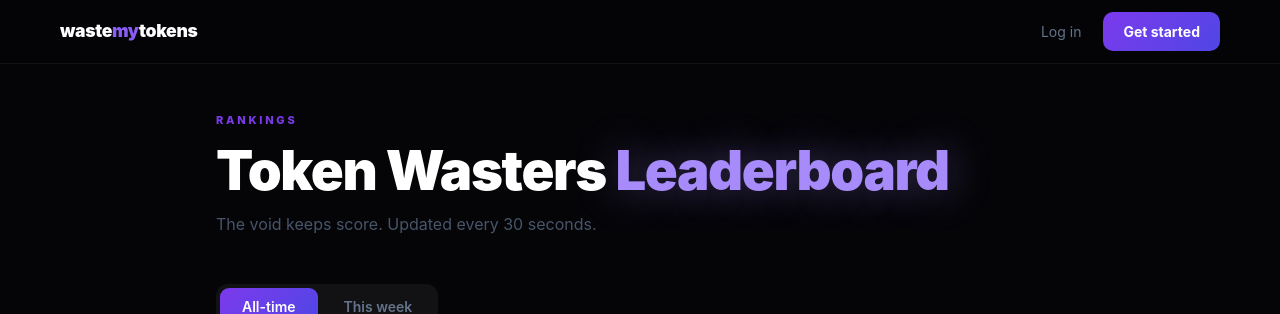
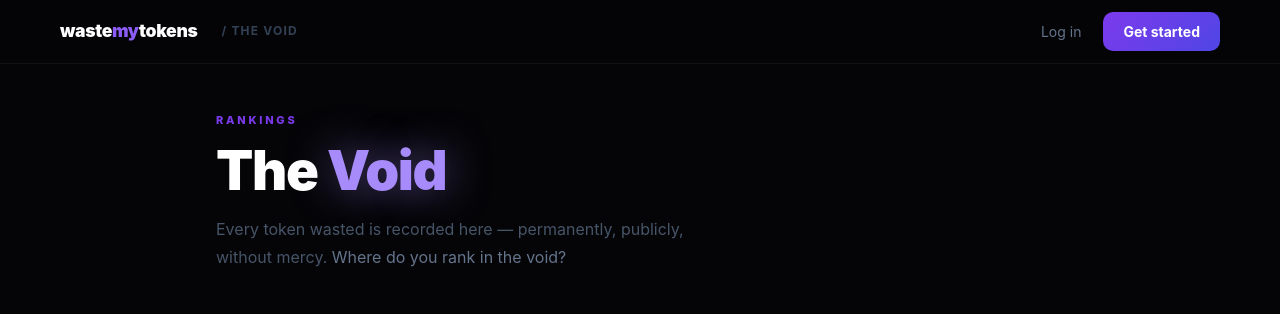
Before and after one commit to Cos2ubh/waste-my-token, a React (Vite) app in the folder web/: page /leaderboard in a window 1280 px wide. Shown: the top 314 px of the page. Built offline with nearby package versions, Linux system fonts and the light colour scheme; no server answers; the database is empty.

Commit message:
rename leaderboard to The Void — copy and nav updated

```diff
--- a/web/src/pages/Landing.jsx
+++ b/web/src/pages/Landing.jsx
@@ -232,9 +232,9 @@ export default function Landing({ onAuthClick }) {
           waste<span style={{ color: '#8b5cf6' }}>my</span>tokens
         </span>
         <div style={{ display: 'flex', alignItems: 'center', gap: 4 }}>
-          <a href="/leaderboard" style={{ fontSize: '0.875rem', color: '#64748b', textDecoration: 'none', padding: '6px 14px', borderRadius: 8 }}
+          <a href="/leaderboard" style={{ fontSize: '0.875rem', color: '#64748b', textDecoration: 'none', padding: '6px 14px', borderRadius: 8, letterSpacing: '0.01em' }}
             onMouseEnter={e => e.target.style.color = '#fff'} onMouseLeave={e => e.target.style.color = '#64748b'}>
-            Leaderboard
+            The Void
           </a>
           <button onClick={() => onAuthClick('login')} style={{ fontSize: '0.875rem', color: '#64748b', background: 'none', border: 'none', cursor: 'pointer', padding: '6px 14px', borderRadius: 8 }}
             onMouseEnter={e => e.target.style.color = '#fff'} onMouseLeave={e => e.target.style.color = '#64748b'}>
@@ -416,7 +416,7 @@ export default function Landing({ onAuthClick }) {
 
           <Reveal from={{ opacity: 0 }} delay={0.25} style={{ textAlign: 'center', marginTop: 20 }}>
             <a href="/leaderboard" style={{ color: '#7c3aed', fontSize: '0.875rem', fontWeight: 700, textDecoration: 'none' }}>
-              View full leaderboard →
+              Enter the void →
             </a>
           </Reveal>
         </div>
--- a/web/src/pages/LeaderboardPage.jsx
+++ b/web/src/pages/LeaderboardPage.jsx
@@ -40,9 +40,14 @@ export default function LeaderboardPage({ onAuthClick }) {
 
       {/* nav */}
       <nav style={NAV}>
-        <a href="/" style={{ fontWeight: 900, fontSize: '1.1rem', color: '#fff', textDecoration: 'none', letterSpacing: '-0.02em' }}>
-          waste<span style={{ color: '#8b5cf6' }}>my</span>tokens
-        </a>
+        <div style={{ display: 'flex', alignItems: 'center', gap: 24 }}>
+          <a href="/" style={{ fontWeight: 900, fontSize: '1.1rem', color: '#fff', textDecoration: 'none', letterSpacing: '-0.02em' }}>
+            waste<span style={{ color: '#8b5cf6' }}>my</span>tokens
+          </a>
+          <span style={{ fontSize: '0.75rem', color: '#334155', letterSpacing: '0.1em', textTransform: 'uppercase', fontWeight: 700 }}>
+            / The Void
+          </span>
+        </div>
         <div style={{ display: 'flex', alignItems: 'center', gap: 8 }}>
           <button onClick={() => onAuthClick?.('login')}
             style={{ fontSize: '0.875rem', color: '#64748b', background: 'none', border: 'none', cursor: 'pointer', padding: '6px 14px' }}
@@ -64,11 +69,13 @@ export default function LeaderboardPage({ onAuthClick }) {
           <p style={{ fontSize: 11, fontWeight: 800, color: '#7c3aed', letterSpacing: '0.25em', textTransform: 'uppercase', marginBottom: 12 }}>
             Rankings
           </p>
-          <h1 style={{ fontWeight: 900, fontSize: 'clamp(2rem, 4.5vw, 3.4rem)', color: '#fff', letterSpacing: '-0.025em', lineHeight: 1.1, margin: '0 0 12px' }}>
-            Token Wasters{' '}
-            <span style={{ color: '#a78bfa', textShadow: '0 0 40px rgba(167,139,250,0.4)' }}>Leaderboard</span>
+          <h1 style={{ fontWeight: 900, fontSize: 'clamp(2rem, 4.5vw, 3.4rem)', color: '#fff', letterSpacing: '-0.025em', lineHeight: 1.1, margin: '0 0 16px' }}>
+            The <span style={{ color: '#a78bfa', textShadow: '0 0 40px rgba(167,139,250,0.5)' }}>Void</span>
           </h1>
-          <p style={{ color: '#475569', fontSize: '1rem' }}>The void keeps score. Updated every 30 seconds.</p>
+          <p style={{ color: '#475569', fontSize: '1rem', maxWidth: 480, lineHeight: 1.7 }}>
+            Every token wasted is recorded here — permanently, publicly, without mercy.{' '}
+            <span style={{ color: '#64748b' }}>Where do you rank in the void?</span>
+          </p>
         </motion.div>
 
         {/* tab switcher */}
```
